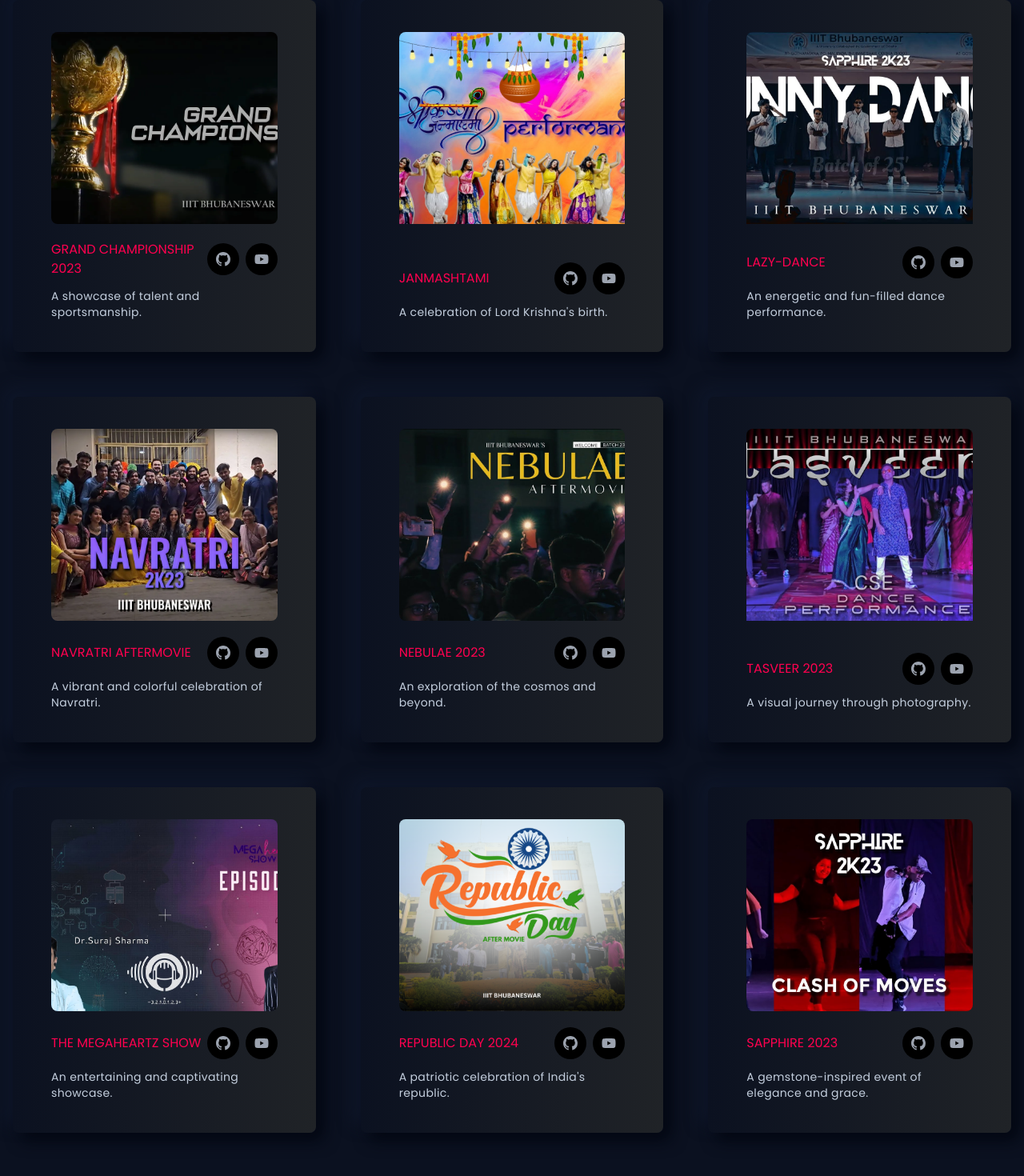
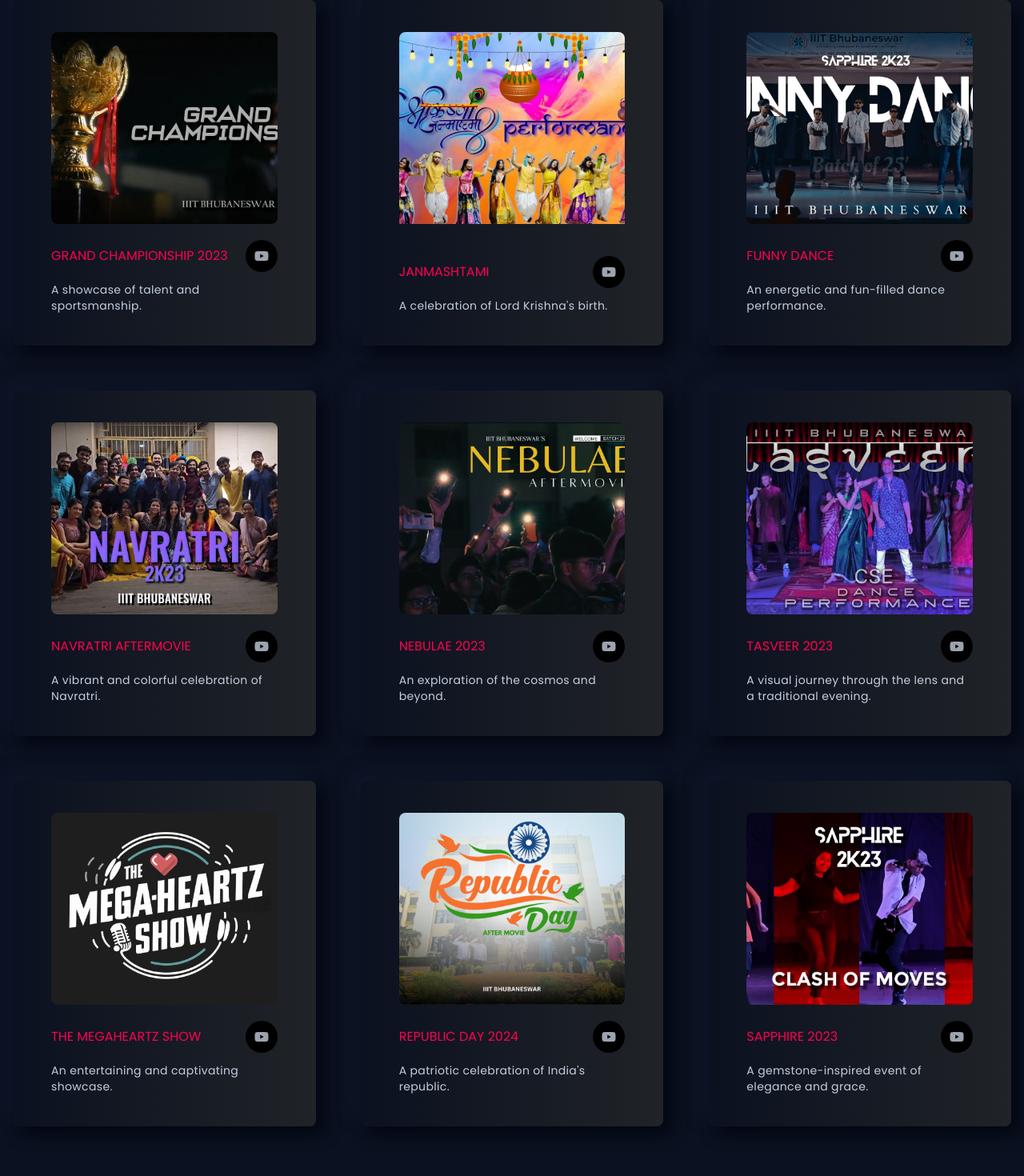
Before and after one commit to rks-031/MegaHeartz-IIIT-BBSR, a React (Vite) app: page / in a window 1280 px wide. Shown: the part 2400-3870 px from the top of the page at 80% size. Built offline with nearby package versions, Linux system fonts and the light colour scheme.

Commit message:
youtube links added to projects

```diff
--- a/src/components/Projects.tsx
+++ b/src/components/Projects.tsx
@@ -31,61 +31,73 @@ const Projects = () => {
             title="Independence Day 2023"
             des="A celebration of freedom and unity."
             src={independence}
+            youtubeLink="https://youtu.be/K0zPaPCEvag?si=dcwfSanA1jIYFQ_9"
           />
           <ProjectsCard
             title="Kalakriti"
             des="An artistic showcase of creativity and culture."
             src={kalakritiAftermovie}
+            youtubeLink="https://youtu.be/GBHYGlLd8Uk?si=TWN0nuao5jaQsBgF"
           />
           <ProjectsCard
             title="Freshers Intro 2024"
             des="An exciting welcome to the new academic year."
             src={freshers}
+            youtubeLink="https://youtu.be/ADDnp6mUOZA?si=EOy4ZTuSSGdXIT3D"
           />
           <ProjectsCard
             title="Grand Championship 2023"
             des="A showcase of talent and sportsmanship."
             src={GCAftermovie}
+            youtubeLink="https://youtu.be/m3Om6NkRj-g?si=sq_HZi4bL00s1dFv"
           />
           <ProjectsCard
             title="Janmashtami"
             des="A celebration of Lord Krishna's birth."
             src={janmashtami}
+            youtubeLink="https://youtu.be/O16c7uutn5g?si=06xP4Igdt9IS0qTB"
           />
           <ProjectsCard
-            title="Lazy-Dance"
+            title="Funny Dance"
             des="An energetic and fun-filled dance performance."
             src={lazyDance}
+            youtubeLink="https://youtu.be/iPO0531yuL8?si=T8iUYPDyYAtviI5L"
           />
           <ProjectsCard
             title="Navratri Aftermovie"
             des="A vibrant and colorful celebration of Navratri."
             src={navratriAftermovie}
+            youtubeLink="https://youtu.be/5VaF2KvRPCk?si=enQP974yrprBh6xe"
           />
           <ProjectsCard
             title="Nebulae 2023"
             des="An exploration of the cosmos and beyond."
             src={nebulae}
+            youtubeLink="https://youtu.be/YsVdg04_Yis?si=8VJCgMQR7DOFYR0w"
           />
           <ProjectsCard
             title="Tasveer 2023"
-            des="A visual journey through photography."
+            des="A visual journey through the lens and a traditional evening."
             src={tasveer}
+            youtubeLink="https://youtu.be/2eRIpw7FVrQ?si=3Fbq5IjzeYCEY-Nz"
           />
           <ProjectsCard
             title="The MegaHeartz Show"
             des="An entertaining and captivating showcase."
             src={tms}
+            youtubeLink="https://youtube.com/playlist?list=PL5YUk3UMmna6K_Rk_8nfN3qE2NJeDrK9X&si=ooED1bgQdrUlOGrj"
           />
           <ProjectsCard
             title="Republic Day 2024"
             des="A patriotic celebration of India's republic."
             src={republic}
+            youtubeLink="https://youtu.be/lDszQFF1gew?si=xxgyNRe-35uNMYe4"
           />
           <ProjectsCard
             title="Sapphire 2023"
             des="A gemstone-inspired event of elegance and grace."
             src={sapphire}
+            youtubeLink="https://youtu.be/rQUs-p2rFxQ?si=EjcDCddqoyqwlPrK"
           />
         </div>
       </FadeIn>
--- a/src/components/ProjectsCard.tsx
+++ b/src/components/ProjectsCard.tsx
@@ -1,13 +1,13 @@
-import { BsGithub } from "react-icons/bs";
 import { FaYoutube } from "react-icons/fa";
 
 interface Props {
   title: string;
   des: string;
   src: string;
+  youtubeLink: string; // Add youtubeLink prop
 }
 
-const ProjectsCard = ({ title, des, src }: Props) => {
+const ProjectsCard = ({ title, des, src, youtubeLink }: Props) => {
   return (
     <div className="w-full p-4 xl:px-12 h-auto xl:py-10 rounded-lg shadow-shadowOne flex flex-col bg-gradient-to-r from-bodyColor to-[#202327] group hover:bg-gradient-to-b hover:from-gray-900 hover:gray-900 transition-colors duration-1000">
       <div className="w-full h-[80%] overflow-hidden rounded-lg">
@@ -24,12 +24,8 @@ const ProjectsCard = ({ title, des, src }: Props) => {
               {title}
             </h3>
             <div className="flex gap-2">
-              <a href="https://github.com/noorjsdivs" target="_blank">
-                <span className="text-lg w-10 h-10 rounded-full bg-black inline-flex justify-center items-center text-gray-400 hover:text-designColor duration-300 cursor-pointer">
-                  <BsGithub />
-                </span>
-              </a>
-              <a href="https://www.youtube.com/@reactjsBD" target="_blank">
+              {/* Use the youtubeLink prop */}
+              <a href={youtubeLink} target="_blank">
                 <span className="text-lg w-10 h-10 rounded-full bg-black inline-flex justify-center items-center text-gray-400 hover:text-designColor duration-300 cursor-pointer">
                   <FaYoutube />
                 </span>
```
Also changed, not shown: src/assets/images/projects/tms.jpg.
